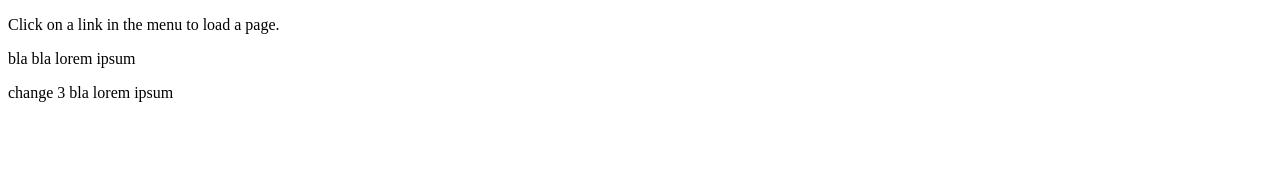
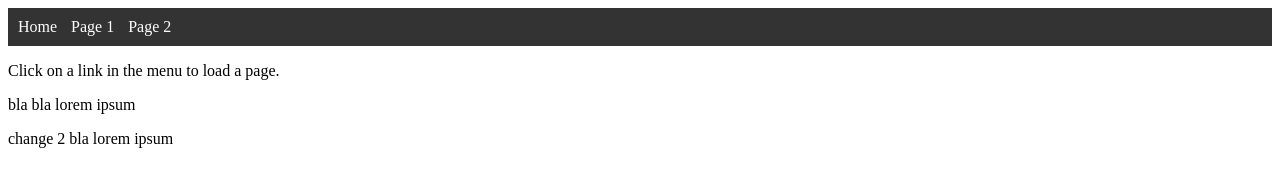
Before and after one commit to wennhao/wennhao.github.io, a plain HTML site: page index.html in a window 1280 px wide. Drawn offline with Linux system fonts and the light colour scheme.

Commit message:
reverted changes

```diff
--- a/index.html
+++ b/index.html
@@ -7,12 +7,21 @@
   <link rel="stylesheet" href="styles.css">
 </head>
 <body>
+  <header>
+    <nav id="menu">
+      <ul>
+        <li><a href="#" onclick="loadPage('index.html', event)">Home</a></li>
+        <li><a href="#" onclick="loadPage('opdracht1.html', event)">Page 1</a></li>
+        <li><a href="#" onclick="loadPage('opdracht2.html', event)">Page 2</a></li>
 
+      </ul>
+    </nav>
+  </header>
   <div id="content">
     <!-- Content will be loaded here -->
     <p>Click on a link in the menu to load a page.</p>
     <p>bla bla lorem ipsum</p>
-    <p>change 3 bla lorem ipsum</p>
+    <p>change 2 bla lorem ipsum</p>
   </div>
   <script src="menu.js"></script>
 </body>
```
